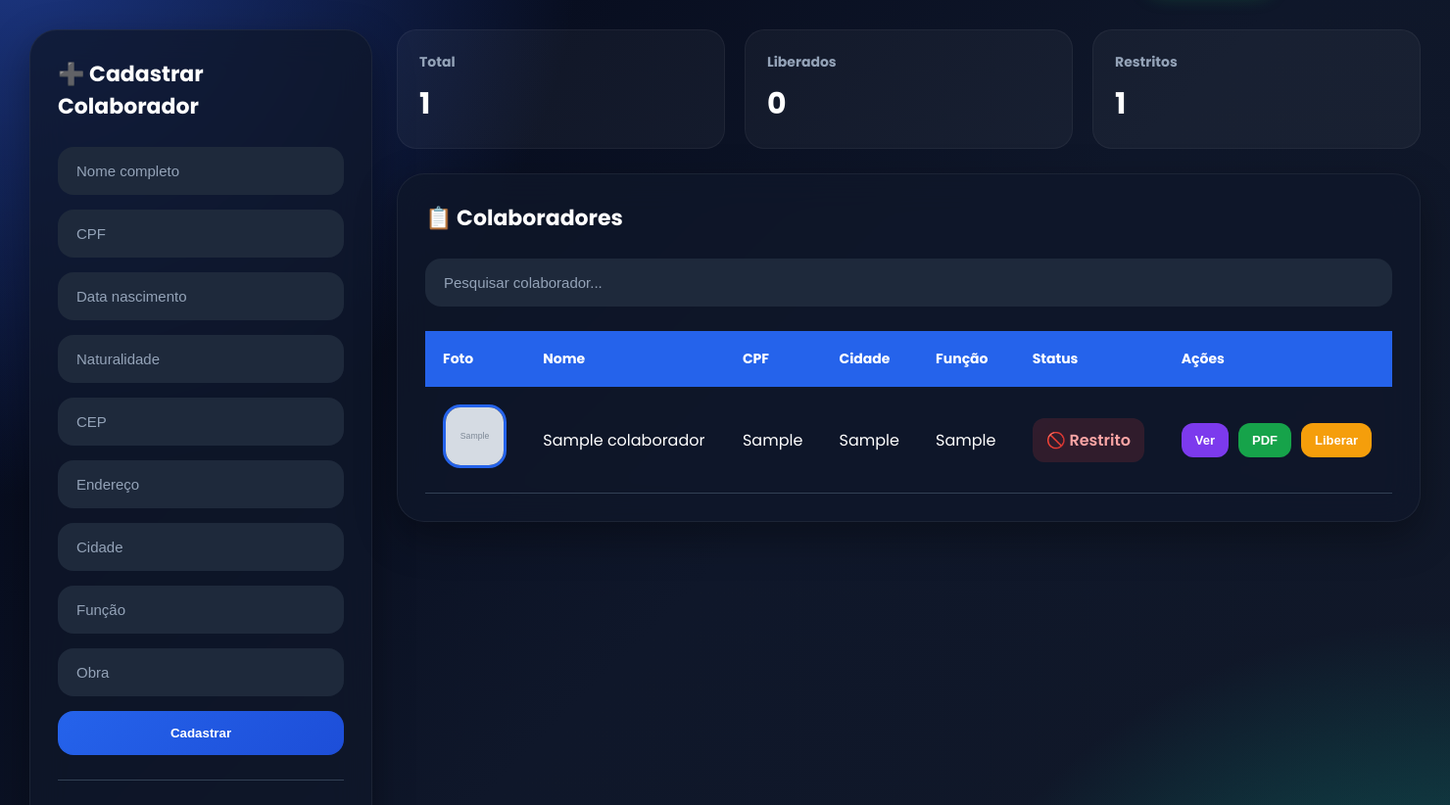
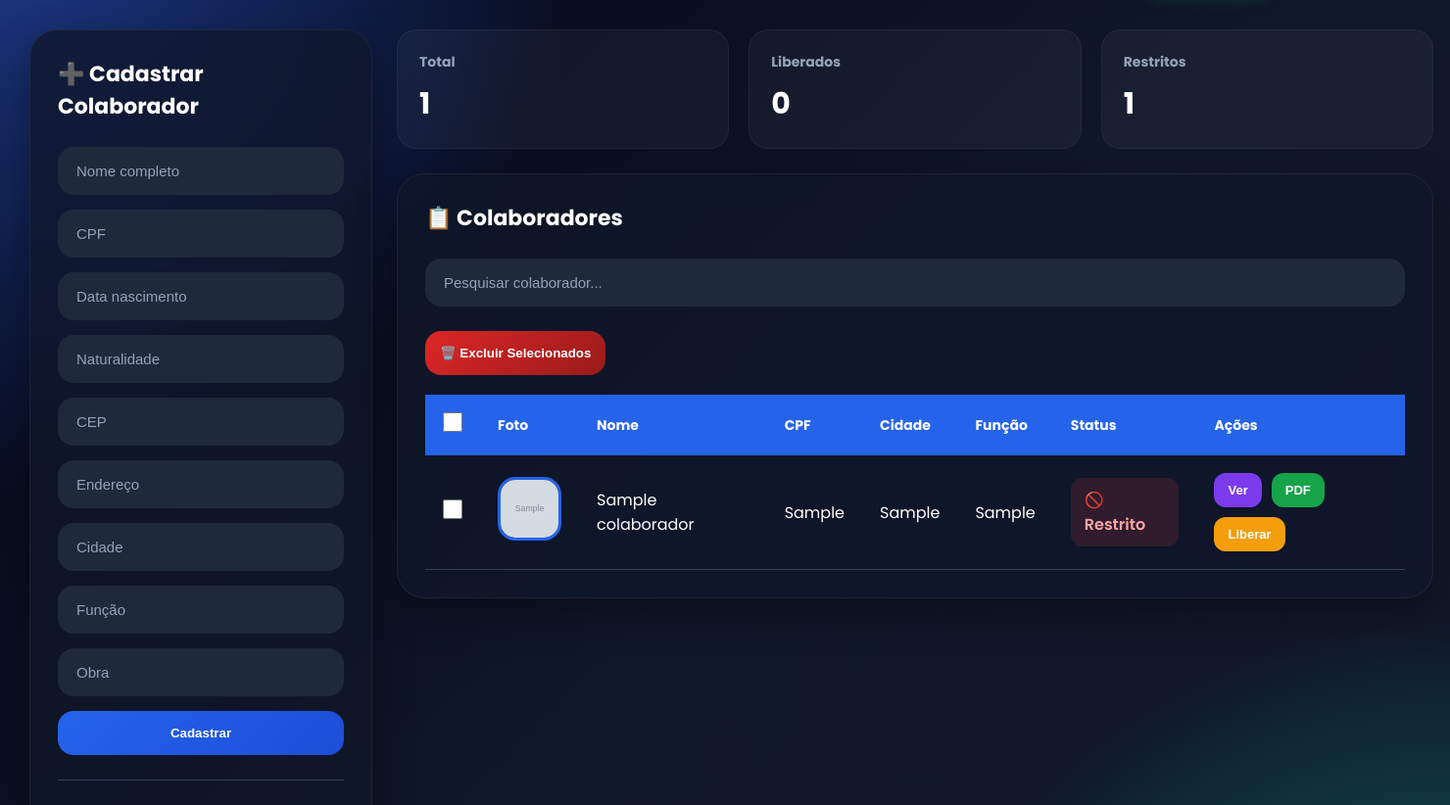
Before and after one commit to rhamon590/Listanegra, a Flask app: page / in a window 1480 px wide. Shown: the part 87-909 px from the top of the page at 98% size. Run offline with Flask 3, Linux system fonts and the light colour scheme; a user stored in the database is signed in; tables that the repository leaves empty hold one stand-in row (values such as "Sample post"); grey boxes marked "Sample" are stand-in pictures.

Commit message:
Sistema atualizado

```diff
--- a/app.py
+++ b/app.py
@@ -552,6 +552,28 @@ def importar():
     )
 
     return redirect('/')
+
+from flask import request, jsonify
+
+@app.route('/excluir_varios', methods=['POST'])
+def excluir_varios():
+
+    dados = request.get_json()
+
+    ids = dados.get('ids', [])
+
+    for id_colab in ids:
+
+        colaborador = Colaborador.query.get(id_colab)
+
+        if colaborador:
+            db.session.delete(colaborador)
+
+    db.session.commit()
+
+    return jsonify({
+        'mensagem':'Colaboradores excluídos com sucesso'
+    })
 # =========================================
 # IMPORTAR FOTOS
 # =========================================
--- a/templates/index.html
+++ b/templates/index.html
@@ -263,6 +263,14 @@ button{
     linear-gradient(135deg,#0891b2,#155e75);
 }
 
+.btn-excluir{
+
+    background:
+    linear-gradient(135deg,#dc2626,#991b1b);
+
+    margin-bottom:20px;
+}
+
 .linha{
 
     border:none;
@@ -323,7 +331,7 @@ table{
 
     border-collapse:collapse;
 
-    min-width:900px;
+    min-width:1000px;
 }
 
 th{
@@ -443,6 +451,14 @@ tr:hover{
     color:#94a3b8;
 }
 
+.check{
+
+    width:20px;
+    height:20px;
+
+    cursor:pointer;
+}
+
 @media(max-width:1100px){
 
     .grid{
@@ -485,8 +501,6 @@ tr:hover{
             </button>
         </a>
 
-        <!-- BOTÃO NOVO -->
-
         <a href="/admissao">
 
             <button class="btn-admissao">
@@ -512,8 +526,6 @@ tr:hover{
 </div>
 
 <div class="grid">
-
-    <!-- LADO ESQUERDO -->
 
     <div class="card">
 
@@ -594,8 +606,6 @@ tr:hover{
 
     </div>
 
-    <!-- LADO DIREITO -->
-
     <div>
 
         <div class="stats">
@@ -657,6 +667,14 @@ tr:hover{
 
             </div>
 
+            <button
+            id="btnExcluirSelecionados"
+            class="btn btn-excluir">
+
+                🗑️ Excluir Selecionados
+
+            </button>
+
             <div class="tabela-box">
 
                 <table id="tabela">
@@ -664,6 +682,15 @@ tr:hover{
                     <thead>
 
                         <tr>
+
+                            <th>
+
+                                <input
+                                type="checkbox"
+                                id="selecionarTodos"
+                                class="check">
+
+                            </th>
 
                             <th>Foto</th>
                             <th>Nome</th>
@@ -682,6 +709,15 @@ tr:hover{
                         {% for c in colaboradores %}
 
                         <tr>
+
+                            <td>
+
+                                <input
+                                type="checkbox"
+                                class="check-colaborador check"
+                                value="{{ c.id }}">
+
+                            </td>
 
                             <td>
 
@@ -829,6 +865,67 @@ pesquisa.addEventListener('keyup',()=>{
     });
 });
 
+const selecionarTodos =
+document.getElementById('selecionarTodos');
+
+selecionarTodos.addEventListener('change',()=>{
+
+    document
+    .querySelectorAll('.check-colaborador')
+    .forEach(check=>{
+
+        check.checked =
+        selecionarTodos.checked;
+    });
+});
+
+document
+.getElementById('btnExcluirSelecionados')
+.addEventListener('click',()=>{
+
+    let selecionados = [];
+
+    document
+    .querySelectorAll('.check-colaborador:checked')
+    .forEach(check=>{
+
+        selecionados.push(check.value);
+    });
+
+    if(selecionados.length === 0){
+
+        alert('Selecione colaboradores');
+        return;
+    }
+
+    if(!confirm('Deseja excluir os colaboradores selecionados?')){
+        return;
+    }
+
+    fetch('/excluir_varios',{
+
+        method:'POST',
+
+        headers:{
+            'Content-Type':'application/json'
+        },
+
+        body:JSON.stringify({
+            ids:selecionados
+        })
+    })
+
+    .then(res=>res.json())
+
+    .then(data=>{
+
+        alert(data.mensagem);
+
+        location.reload();
+    });
+
+});
+
 </script>
 
 </body>
```
Also changed, not shown: instance/colaboradores.db (added).
